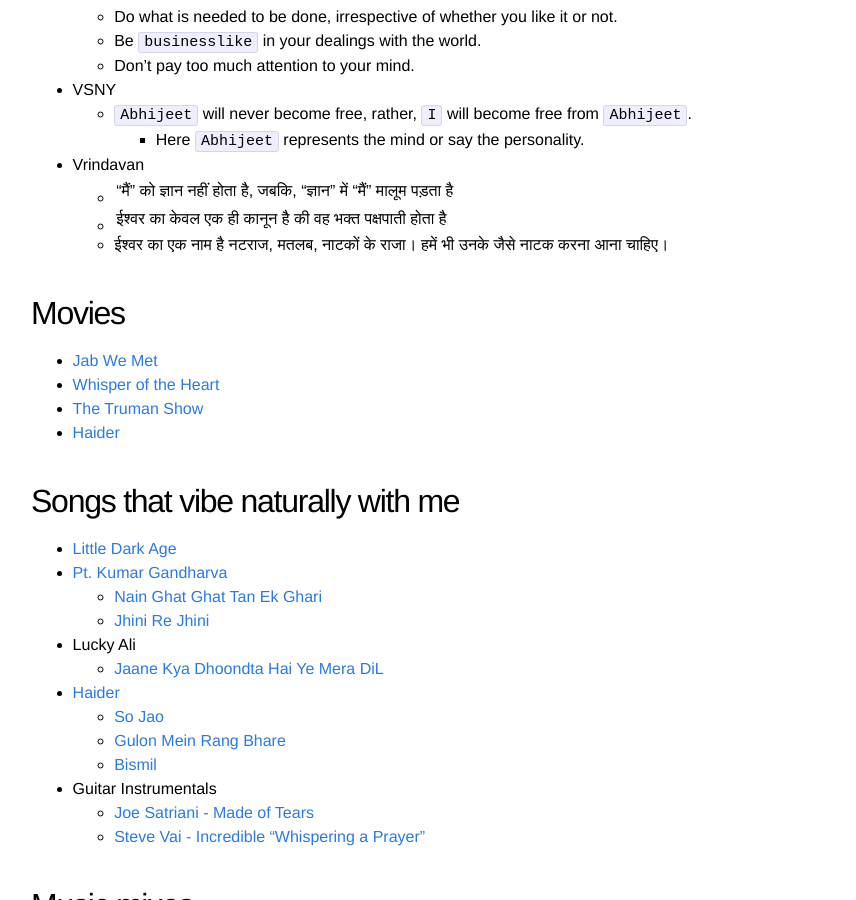
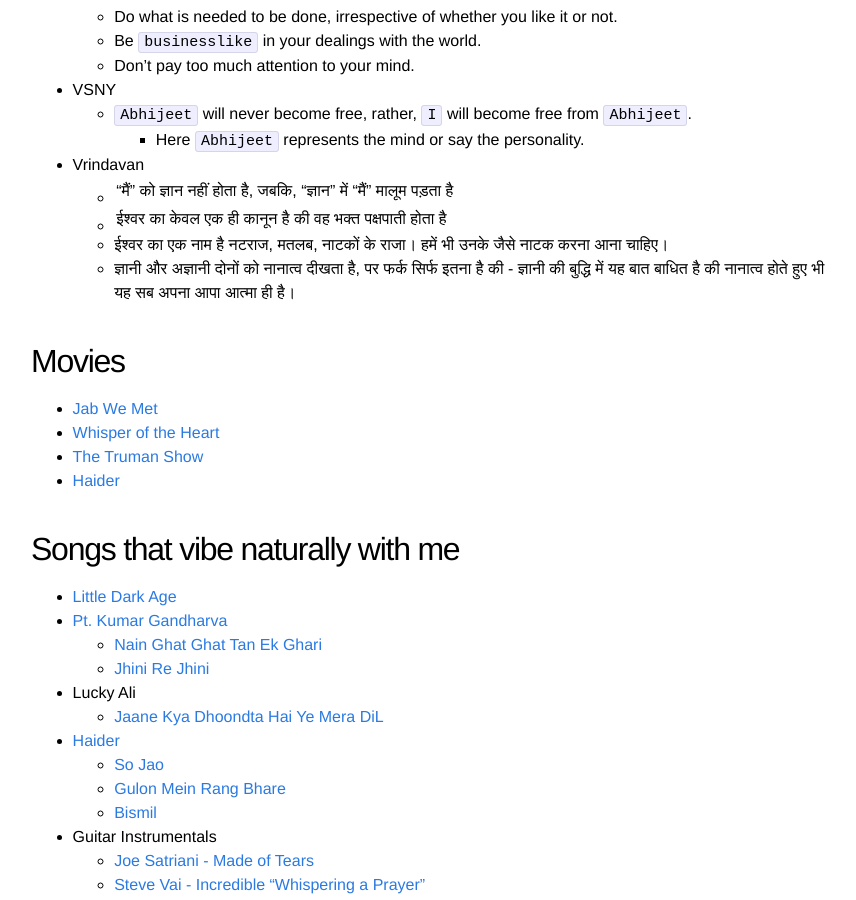
Before and after one commit to kislayabhi/kislayabhi.github.io, a Jekyll site: the page built from _posts/2024-7-23-My-personal-playlist.md, in a window 1280 px wide and 900 px high, scrolled down 520 px. Shown: the whole window, without its empty margins (209-1065 px from the left). Built offline with Jekyll 4.4.1, drawn with Linux system fonts in a browser that asks for light colours; comment, search, counter and statistics services are not loaded.

Commit message:
Update 2024-7-23-My-personal-playlist.md

```diff
--- a/_posts/2024-7-23-My-personal-playlist.md
+++ b/_posts/2024-7-23-My-personal-playlist.md
@@ -27,6 +27,7 @@ I only recently realized that there are certain things in the world that I etern
   - "मैं" को ज्ञान नहीं होता है, जबकि, "ज्ञान" में "मैं" मालूम पड़ता है |
   - ईश्वर का केवल एक ही कानून है की वह भक्त पक्षपाती होता है |
   - ईश्वर का एक नाम है नटराज, मतलब, नाटकों के राजा।  हमें भी उनके जैसे नाटक करना आना चाहिए।
+  - ज्ञानी और अज्ञानी दोनों को नानात्व दीखता है, पर फर्क सिर्फ इतना है की - ज्ञानी की बुद्धि में यह बात बाधित है की नानात्व होते हुए भी यह सब अपना आपा आत्मा ही है।
 
 ## Movies
 *  [Jab We Met](https://www.imdb.com/title/tt1093370/)
```
